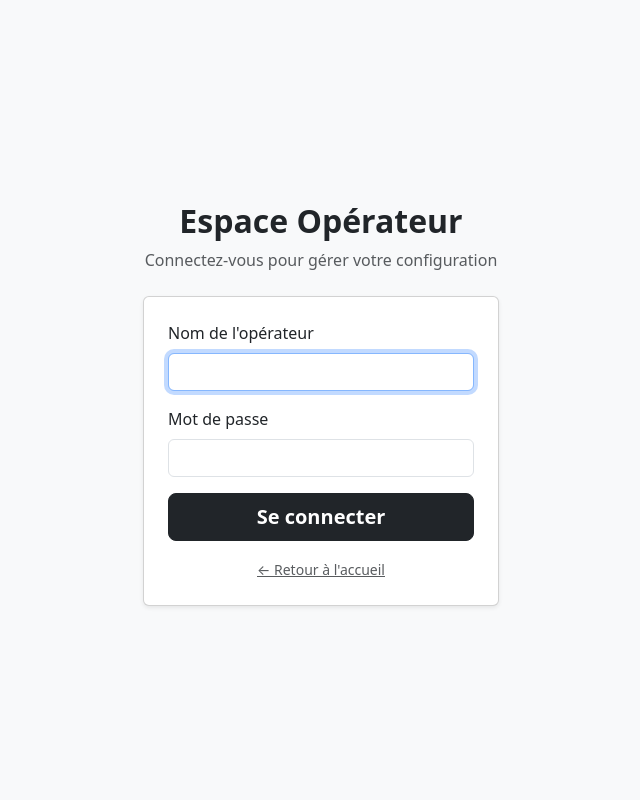
After one commit to Sandro006/Mobile_money, a CodeIgniter 4 app: the page made by app/Views/operateur/auth.php in a window 1280 px wide. The commit adds this page. Shown: the whole page, without its empty margins (319-959 px from the left). Run offline with PHP 8.4 and a stand-in for CodeIgniter, Linux system fonts and the light colour scheme; the template is opened without the code that fills it, so the values that code supplies are empty; some libraries are stand-ins or nearby versions.

Commit message:
connexion operateur + gestion des prefixes

```diff
--- a/app/Config/Routes.php
+++ b/app/Config/Routes.php
@@ -49,3 +49,8 @@ $routes->post('operation/transfert', 'OperationController::transfert');
 
 // Historique
 $routes->get('client/historique', 'ClientController::historique');
+
+// Authentification Opérateur
+$routes->get('operateur/auth', 'OperateurAuthController::index');
+$routes->post('operateur/auth', 'OperateurAuthController::login');
+$routes->get('operateur/logout', 'OperateurAuthController::logout');
--- a/app/Models/OperateurModel.php
+++ b/app/Models/OperateurModel.php
@@ -10,5 +10,5 @@ class OperateurModel extends Model
     protected $primaryKey       = 'id';
     protected $useAutoIncrement = true;
     protected $returnType       = 'array';
-    protected $allowedFields    = ['id', 'nom'];
+    protected $allowedFields = ['id', 'libelle', 'nom', 'mdp'];
 }
--- a/app/Views/index.php
+++ b/app/Views/index.php
@@ -35,7 +35,7 @@
                     </a>
 
                     <!-- Bouton Espace Opérateur -->
-                    <a href="/prefixe" class="btn btn-dark btn-lg p-3 fw-bold text-start d-flex align-items-center justify-content-between">
+                    <a href="/operateur/auth" class="btn btn-dark btn-lg p-3 fw-bold text-start d-flex align-items-center justify-content-between">
                         <div>
                             <i class="bi bi-gear-fill me-3 fs-4 text-warning"></i>
                             <span>Configuration Opérateur</span>
--- /dev/null
+++ b/app/Views/operateur/auth.php
@@ -0,0 +1,68 @@
+<!DOCTYPE html>
+<html lang="fr">
+<head>
+    <meta charset="UTF-8">
+    <meta name="viewport" content="width=device-width, initial-scale=1.0">
+    <title>Connexion Opérateur - e-Money</title>
+    <link href="<?= base_url('assets/css/bootstrap.min.css') ?>" rel="stylesheet">
+    <link href="<?= base_url('assets/css/bootstrap-icons.css') ?>" rel="stylesheet">
+</head>
+<body class="bg-light d-flex align-items-center" style="min-height: 100vh;">
+
+<div class="container">
+    <div class="row justify-content-center">
+        <div class="col-md-6 col-lg-4">
+
+            <div class="text-center mb-4">
+                <i class="bi bi-gear-fill text-warning" style="font-size: 3rem;"></i>
+                <h2 class="fw-bold mt-2">Espace Opérateur</h2>
+                <p class="text-muted">Connectez-vous pour gérer votre configuration</p>
+            </div>
+
+            <div class="card p-4 shadow-sm bg-white">
+
+                <?php if (session()->getFlashdata('error')): ?>
+                    <div class="alert alert-danger">
+                        <?= esc(session()->getFlashdata('error')) ?>
+                    </div>
+                <?php endif; ?>
+
+                <?php if (session()->getFlashdata('success')): ?>
+                    <div class="alert alert-success">
+                        <?= esc(session()->getFlashdata('success')) ?>
+                    </div>
+                <?php endif; ?>
+
+                <form action="<?= base_url('operateur/auth') ?>" method="post">
+                    <?= csrf_field() ?>
+
+                    <div class="mb-3">
+                        <label for="nom" class="form-label">Nom de l'opérateur</label>
+                        <input type="text" class="form-control" id="nom" name="nom"
+                               value="<?= old('nom') ?>" required autofocus>
+                    </div>
+
+                    <div class="mb-3">
+                        <label for="mdp" class="form-label">Mot de passe</label>
+                        <input type="password" class="form-control" id="mdp" name="mdp" required>
+                    </div>
+
+                    <div class="d-grid">
+                        <button type="submit" class="btn btn-dark btn-lg fw-bold">
+                            Se connecter
+                        </button>
+                    </div>
+                </form>
+
+                <div class="text-center mt-3">
+                    <a href="/" class="text-muted small">&larr; Retour à l'accueil</a>
+                </div>
+            </div>
+
+        </div>
+    </div>
+</div>
+
+<script src="<?= base_url('assets/js/bootstrap.bundle.min.js') ?>"></script>
+</body>
+</html>
--- a/app/Views/operateur/prefixe/index.php
+++ b/app/Views/operateur/prefixe/index.php
@@ -15,6 +15,7 @@
     <?= view('layouts/navbar') ?>
     <div class="container mt-4">
         <h1 class="mb-4">Liste des préfixes</h1>
+      <?php print_r(session()->get()); ?>
 
         <?php if (session()->getFlashdata('success')) : ?>
             <div class="alert alert-success alert-dismissible fade show" role="alert">
--- a/app/Views/operateur/situation/index.php
+++ b/app/Views/operateur/situation/index.php
@@ -23,8 +23,7 @@
                         <th>ID</th>
                         <th>Nom</th>
                         <th>Numéro</th>
-                        <th>Préfixe</th>
-                        <th>Solde (€)</th>
+                        <th>Solde </th>
                         <th>Action</th>
                     </tr>
                 </thead>
@@ -35,7 +34,6 @@
                                 <td><?= $u['id_utilisateur'] ?></td>
                                 <td><?= esc($u['nom_utilisateur']) ?></td>
                                 <td><?= esc($u['numero_utilisateur']) ?></td>
-                                <td><?= esc($u['id_prefixe']) ?></td>
                                 <td><?= number_format($u['solde_utilisateur'], 2, ',', ' ') ?></td>
                                 <td>
                                     <a href="<?= site_url('situation/detail/' . $u['id_utilisateur']) ?>" class="btn btn-sm btn-info">Voir détails</a>
```
Also changed, not shown: app/Controllers/OperateurAuthController.php (added, +61 -0 lines), app/Controllers/SituationController.php (+22 -5 lines), writable/database/Mobile.db.
